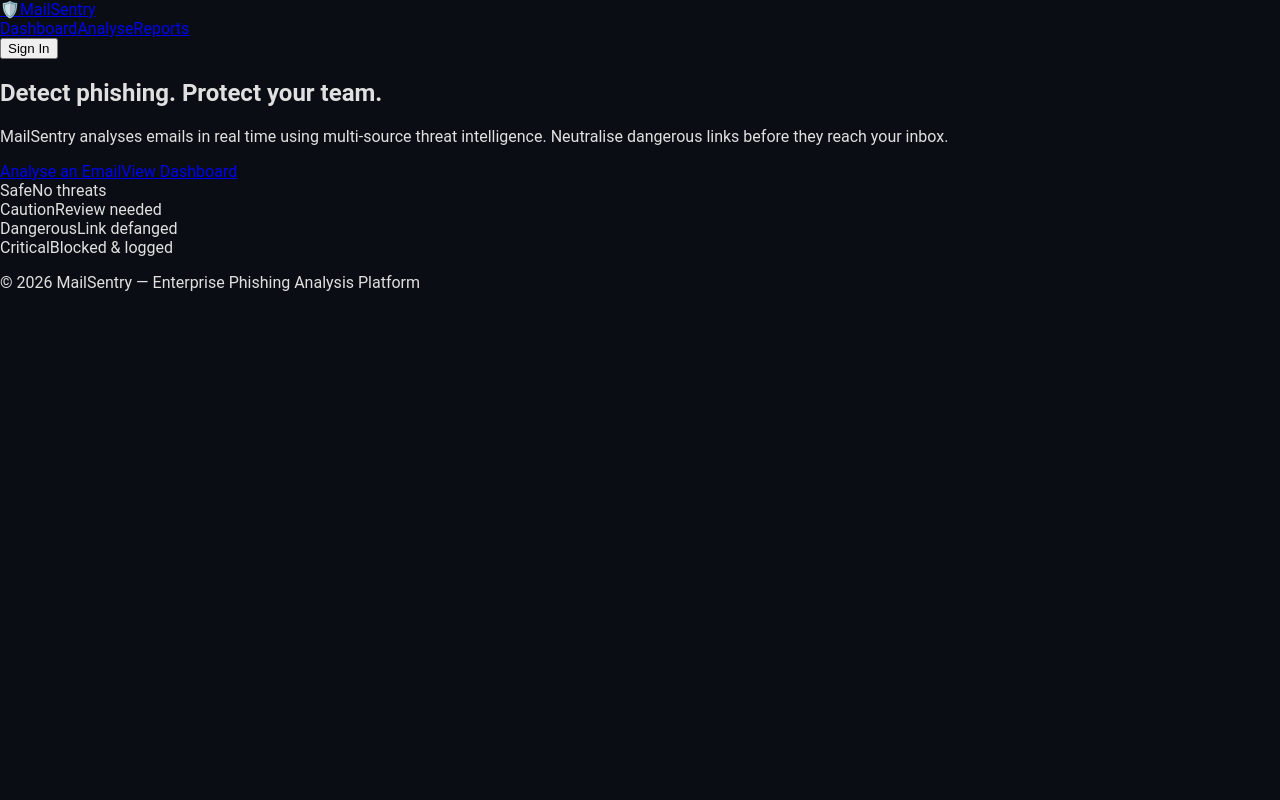
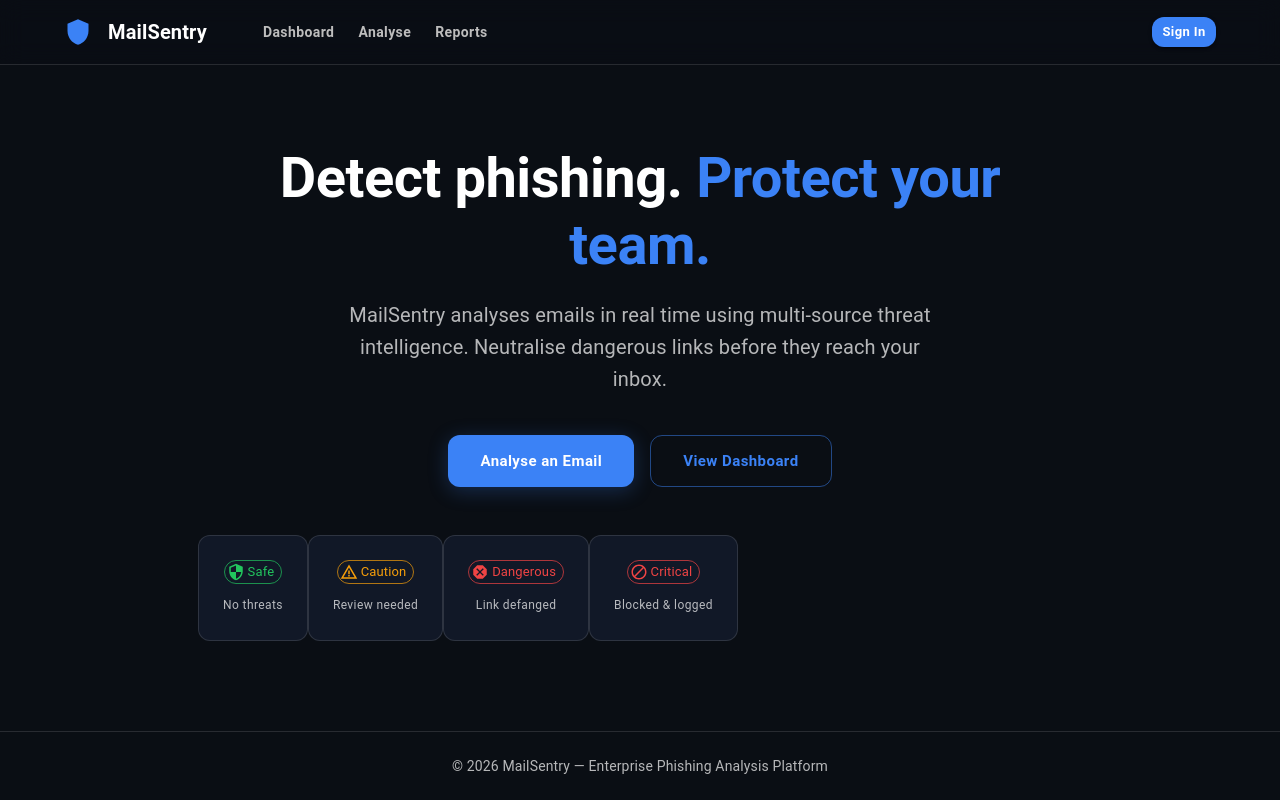
Before and after one commit to SouviksHub/MailSentry, a React (Vite) app in the folder frontend/: page / in a window 1280 px wide. Built offline with nearby package versions, Linux system fonts and the light colour scheme.

Commit message:
refactor(frontend): rewrite App.jsx with MUI components, dark theme, and MUI icons
Added dark theme support and updated layout with MUI components.

```diff
--- a/frontend/src/App.jsx
+++ b/frontend/src/App.jsx
@@ -1,142 +1,226 @@
 import { Routes, Route } from "react-router-dom";
+import { ThemeProvider, createTheme, CssBaseline } from "@mui/material";
+import AppBar from "@mui/material/AppBar";
+import Toolbar from "@mui/material/Toolbar";
+import Typography from "@mui/material/Typography";
+import Button from "@mui/material/Button";
+import Box from "@mui/material/Box";
+import Container from "@mui/material/Container";
+import Stack from "@mui/material/Stack";
+import Chip from "@mui/material/Chip";
+import Paper from "@mui/material/Paper";
+import Grid from "@mui/material/Grid";
+import ShieldIcon from "@mui/icons-material/Shield";
+import SecurityIcon from "@mui/icons-material/Security";
+import WarningAmberIcon from "@mui/icons-material/WarningAmber";
+import DangerousIcon from "@mui/icons-material/Dangerous";
+import BlockIcon from "@mui/icons-material/Block";
 
-/**
- * App — Root component
- * Handles top-level routing and layout.
- * Pages will be added as the app grows.
- */
+/* -------- Dark Theme -------- */
+const darkTheme = createTheme({
+  palette: {
+    mode: "dark",
+    primary: { main: "#3b82f6" },
+    secondary: { main: "#8b5cf6" },
+    background: {
+      default: "#0a0e14",
+      paper: "#111827",
+    },
+    success: { main: "#22c55e" },
+    warning: { main: "#f59e0b" },
+    error: { main: "#ef4444" },
+  },
+  typography: {
+    fontFamily: '"Roboto", "Helvetica", "Arial", sans-serif',
+    h1: { fontWeight: 800 },
+    h2: { fontWeight: 700 },
+  },
+  shape: { borderRadius: 12 },
+  components: {
+    MuiButton: {
+      styleOverrides: {
+        root: { textTransform: "none", fontWeight: 600 },
+      },
+    },
+    MuiPaper: {
+      styleOverrides: {
+        root: { backgroundImage: "none" },
+      },
+    },
+  },
+});
+
+/* -------- App Root -------- */
 export default function App() {
   return (
-    <div className="flex min-h-screen flex-col">
-      {/* Navigation */}
-      <header className="sticky top-0 z-50 border-b border-gray-800 bg-gray-950/80 backdrop-blur-md">
-        <nav className="mx-auto flex h-16 max-w-7xl items-center justify-between px-4 sm:px-6 lg:px-8">
-          {/* Logo */}
-          <a href="/" className="flex items-center gap-2.5">
-            <span className="text-2xl" role="img" aria-label="shield">
-              🛡️
-            </span>
-            <span className="text-lg font-bold tracking-tight text-white">
+    <ThemeProvider theme={darkTheme}>
+      <CssBaseline />
+      <Box sx={{ display: "flex", flexDirection: "column", minHeight: "100vh" }}>
+        {/* Navbar */}
+        <AppBar
+          position="sticky"
+          elevation={0}
+          sx={{
+            bgcolor: "rgba(10, 14, 20, 0.85)",
+            backdropFilter: "blur(12px)",
+            borderBottom: "1px solid",
+            borderColor: "divider",
+          }}
+        >
+          <Container maxWidth="lg">
+            <Toolbar disableGutters sx={{ gap: 2 }}>
+              <ShieldIcon sx={{ color: "primary.main", fontSize: 28 }} />
+              <Typography variant="h6" sx={{ fontWeight: 700, flexGrow: { xs: 1, sm: 0 }, mr: 4 }}>
                 MailSentry
-            </span>
-          </a>
+              </Typography>
 
-          {/* Nav links — placeholder for future pages */}
-          <div className="hidden items-center gap-6 sm:flex">
-            <a
-              href="/dashboard"
-              className="text-sm font-medium text-gray-400 transition-colors hover:text-white"
-            >
+              <Stack direction="row" spacing={1} sx={{ flexGrow: 1, display: { xs: "none", sm: "flex" } }}>
+                <Button color="inherit" href="/dashboard" sx={{ color: "grey.400" }}>
                   Dashboard
-            </a>
-            <a
-              href="/analyse"
-              className="text-sm font-medium text-gray-400 transition-colors hover:text-white"
-            >
+                </Button>
+                <Button color="inherit" href="/analyse" sx={{ color: "grey.400" }}>
                   Analyse
-            </a>
-            <a
-              href="/reports"
-              className="text-sm font-medium text-gray-400 transition-colors hover:text-white"
-            >
+                </Button>
+                <Button color="inherit" href="/reports" sx={{ color: "grey.400" }}>
                   Reports
-            </a>
-          </div>
+                </Button>
+              </Stack>
 
-          {/* Auth button placeholder */}
-          <button
-            type="button"
-            className="rounded-lg bg-brand-600 px-4 py-2 text-sm font-medium text-white transition-colors hover:bg-brand-700 focus-visible:ring-2 focus-visible:ring-brand-500 focus-visible:ring-offset-2 focus-visible:ring-offset-gray-950"
-          >
+              <Button variant="contained" size="small">
                 Sign In
-          </button>
-        </nav>
-      </header>
+              </Button>
+            </Toolbar>
+          </Container>
+        </AppBar>
 
-      {/* Main content area */}
-      <main className="flex-1">
+        {/* Main Content */}
+        <Box component="main" sx={{ flex: 1 }}>
           <Routes>
             <Route path="/" element={<HomePage />} />
             <Route path="*" element={<NotFound />} />
           </Routes>
-      </main>
+        </Box>
 
         {/* Footer */}
-      <footer className="border-t border-gray-800 py-6">
-        <div className="mx-auto max-w-7xl px-4 text-center text-sm text-gray-500 sm:px-6 lg:px-8">
-          <p>
-            &copy; {new Date().getFullYear()} MailSentry &mdash; Enterprise
-            Phishing Analysis Platform
-          </p>
-        </div>
-      </footer>
-    </div>
+        <Box
+          component="footer"
+          sx={{
+            borderTop: "1px solid",
+            borderColor: "divider",
+            py: 3,
+            textAlign: "center",
+          }}
+        >
+          <Typography variant="body2" color="text.secondary">
+            &copy; {new Date().getFullYear()} MailSentry &mdash; Enterprise Phishing Analysis Platform
+          </Typography>
+        </Box>
+      </Box>
+    </ThemeProvider>
   );
 }
 
-/* ─── Inline page components (will be extracted to /pages later) ───── */
+/* -------- Home Page -------- */
+function HomePage() {
+  const threatLevels = [
+    { label: "Safe", color: "success", icon: <SecurityIcon />, desc: "No threats" },
+    { label: "Caution", color: "warning", icon: <WarningAmberIcon />, desc: "Review needed" },
+    { label: "Dangerous", color: "error", icon: <DangerousIcon />, desc: "Link defanged" },
+    { label: "Critical", color: "error", icon: <BlockIcon />, desc: "Blocked & logged" },
+  ];
 
-function HomePage() {
   return (
-    <section className="mx-auto max-w-4xl px-4 py-20 text-center sm:px-6 lg:px-8">
-      <h1 className="text-4xl font-extrabold tracking-tight text-white sm:text-5xl lg:text-6xl">
+    <Container maxWidth="md" sx={{ py: 10, textAlign: "center" }}>
+      {/* Hero */}
+      <Typography variant="h2" component="h1" gutterBottom sx={{ fontSize: { xs: "2.5rem", md: "3.5rem" } }}>
         Detect phishing.{" "}
-        <span className="text-brand-500">Protect your team.</span>
-      </h1>
-      <p className="mx-auto mt-6 max-w-2xl text-lg text-gray-400">
-        MailSentry analyses emails in real time using multi-source threat
-        intelligence. Neutralise dangerous links before they reach your inbox.
-      </p>
+        <Box component="span" sx={{ color: "primary.main" }}>
+          Protect your team.
+        </Box>
+      </Typography>
 
-      <div className="mt-10 flex flex-col items-center justify-center gap-4 sm:flex-row">
-        <a
+      <Typography variant="h6" color="text.secondary" sx={{ maxWidth: 600, mx: "auto", mb: 5, fontWeight: 400 }}>
+        MailSentry analyses emails in real time using multi-source threat intelligence.
+        Neutralise dangerous links before they reach your inbox.
+      </Typography>
+
+      {/* CTA Buttons */}
+      <Stack direction={{ xs: "column", sm: "row" }} spacing={2} justifyContent="center" sx={{ mb: 8 }}>
+        <Button
+          variant="contained"
+          size="large"
           href="/analyse"
-          className="inline-flex items-center rounded-lg bg-brand-600 px-6 py-3 text-sm font-semibold text-white shadow-lg shadow-brand-600/25 transition-all hover:bg-brand-700 hover:shadow-brand-600/40"
+          sx={{
+            px: 4,
+            py: 1.5,
+            boxShadow: "0 4px 20px rgba(59, 130, 246, 0.25)",
+            "&:hover": { boxShadow: "0 6px 30px rgba(59, 130, 246, 0.4)" },
+          }}
         >
           Analyse an Email
-        </a>
-        <a
-          href="/dashboard"
-          className="inline-flex items-center rounded-lg border border-gray-700 bg-gray-900 px-6 py-3 text-sm font-semibold text-gray-300 transition-all hover:border-gray-600 hover:text-white"
+        </Button>
+        <Button variant="outlined" size="large" href="/dashboard" sx={{ px: 4, py: 1.5 }}>
+          View Dashboard
+        </Button>
+      </Stack>
+
+      {/* Threat Level Cards */}
+      <Grid container spacing={2}>
+        {threatLevels.map((level) => (
+          <Grid size={{ xs: 6, sm: 3 }} key={level.label}>
+            <Paper
+              elevation={0}
+              sx={{
+                p: 3,
+                textAlign: "center",
+                border: "1px solid",
+                borderColor: "divider",
+                transition: "border-color 0.2s",
+                "&:hover": { borderColor: "primary.main" },
+              }}
             >
-          View Dashboard
-        </a>
-      </div>
-
-      {/* Threat level preview cards */}
-      <div className="mt-16 grid grid-cols-2 gap-4 sm:grid-cols-4">
-        <div className="card flex flex-col items-center gap-2 py-4">
-          <span className="badge-safe">Safe</span>
-          <span className="text-xs text-gray-500">No threats</span>
-        </div>
-        <div className="card flex flex-col items-center gap-2 py-4">
-          <span className="badge-caution">Caution</span>
-          <span className="text-xs text-gray-500">Review needed</span>
-        </div>
-        <div className="card flex flex-col items-center gap-2 py-4">
-          <span className="badge-dangerous">Dangerous</span>
-          <span className="text-xs text-gray-500">Link defanged</span>
-        </div>
-        <div className="card flex flex-col items-center gap-2 py-4">
-          <span className="badge-critical">Critical</span>
-          <span className="text-xs text-gray-500">Blocked &amp; logged</span>
-        </div>
-      </div>
-    </section>
+              <Chip
+                icon={level.icon}
+                label={level.label}
+                color={level.color}
+                variant="outlined"
+                size="small"
+                sx={{ mb: 1.5 }}
+              />
+              <Typography variant="caption" display="block" color="text.secondary">
+                {level.desc}
+              </Typography>
+            </Paper>
+          </Grid>
+        ))}
+      </Grid>
+    </Container>
   );
 }
 
+/* -------- 404 Page -------- */
 function NotFound() {
   return (
-    <section className="flex min-h-[60vh] flex-col items-center justify-center px-4 text-center">
-      <h1 className="text-6xl font-extrabold text-gray-700">404</h1>
-      <p className="mt-4 text-lg text-gray-400">Page not found.</p>
-      <a
-        href="/"
-        className="mt-6 text-sm font-medium text-brand-500 transition-colors hover:text-brand-400"
+    <Container
+      maxWidth="sm"
+      sx={{
+        display: "flex",
+        flexDirection: "column",
+        alignItems: "center",
+        justifyContent: "center",
+        minHeight: "60vh",
+        textAlign: "center",
+      }}
     >
+      <Typography variant="h1" sx={{ fontSize: "6rem", color: "grey.800" }}>
+        404
+      </Typography>
+      <Typography variant="h6" color="text.secondary" sx={{ mb: 3 }}>
+        Page not found.
+      </Typography>
+      <Button variant="text" href="/" sx={{ textTransform: "none" }}>
         &larr; Back to Home
-      </a>
-    </section>
+      </Button>
+    </Container>
   );
 }
```
Lines whose indentation alone changed are shown as unchanged.
